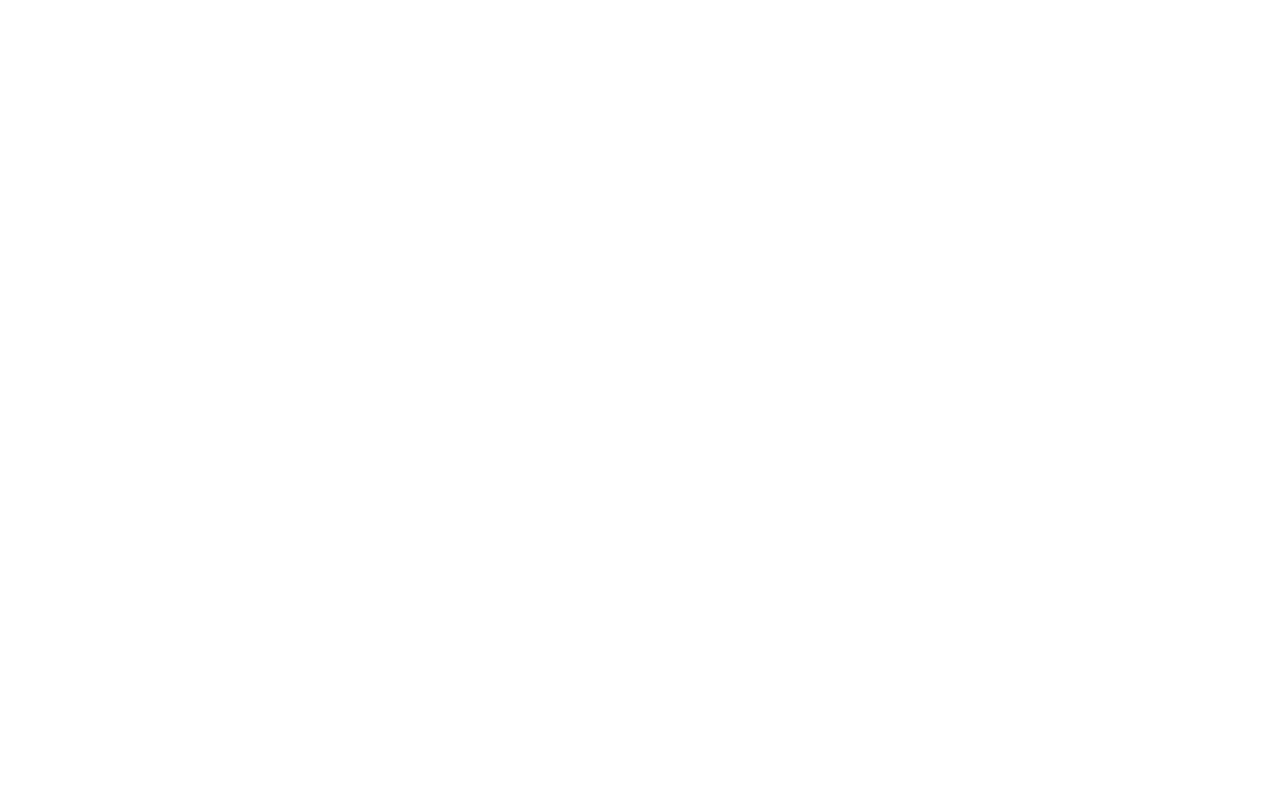
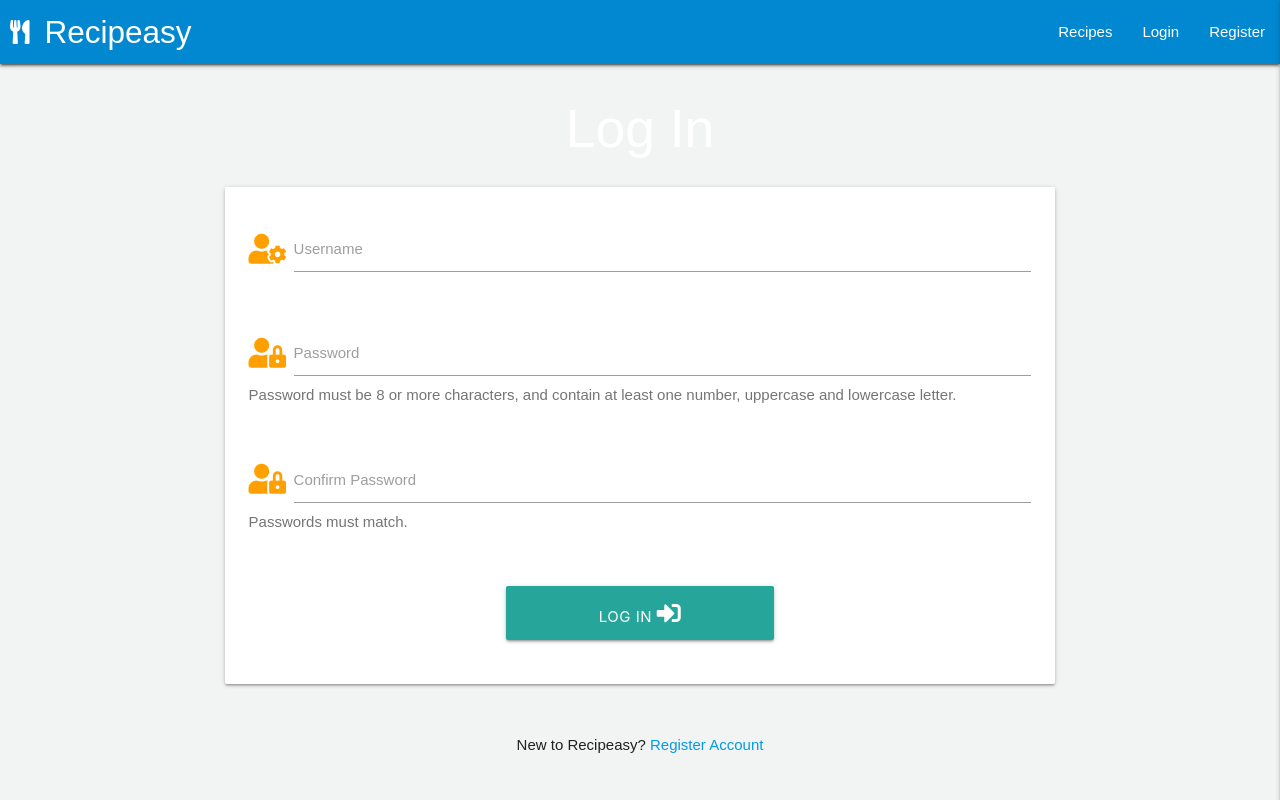
Before and after one commit to Damhanlk/recipeasy-ms3, a Flask app: page /login in a window 1280 px wide. Before the commit the page is empty. Run offline with Flask 2, Linux system fonts and the light colour scheme; some libraries are stand-ins or nearby versions.

Commit message:
Add login.html and link from existing pages

```diff
--- a/templates/base.html
+++ b/templates/base.html
@@ -21,12 +21,12 @@
 <header>
         <nav>
             <nav>
-                <div class="nav-wrapper text-shadow  grey darken-1">
+                <div class="nav-wrapper text-shadow  light-blue darken-2">
                     <a href="{{ url_for('home') }}"class="brand-logo">Recipeasy <i class="fas fa-utensils"></i></a>
                     <a href="#" data-target="mobile-demo" class="sidenav-trigger right"><i class="fas fa-bars"></i></a>
                     <ul class="right hide-on-med-and-down">
                         <li><a href="#">Recipes</a></li>
-                        <li><a href="#">Login</a></li>
+                        <li><a href="{{ url_for('login') }}">Login</a></li>
                         <li><a href="{{ url_for('register') }}">Register</a></li>
                     </ul>
                 </div>
@@ -35,7 +35,7 @@
                 <ul class="sidenav" id="mobile-demo">
                     <li><a href="{{ url_for('home') }}">Home</a></li>
                     <li><a href="#">Recipes</a></li>
-                    <li><a href="#">Login</a></li>
+                    <li><a href="{{ url_for('login') }}">Login</a></li>
                     <li><a href="{{ url_for('register') }}">Register</a></li>
                 </ul>
         </nav>
--- a/templates/login.html
+++ b/templates/login.html
@@ -0,0 +1,58 @@
+{% extends "base.html" %}
+{% block content %}
+
+    <h2 class="center-align white-text">Log In</h2>
+
+    <div class="row">
+        <form class="col s12 m8 offset-m2" method="POST" action="{{ url_for('login') }}">
+            <div class="card-panel">
+                <div class="row">
+                    <!-- Username input field -->
+                    <div class="input-field col s12">
+                        <i class="fas fa-user-cog prefix amber-text text-darken-2"></i>
+                        <input id="username" name="username" type="text" class="validate">
+                        <label for="username">Username</label>
+                    </div>
+                </div>
+                <!-- Password input field -->
+                <div class="row">
+                    <div class="input-field col s12">
+                      <i class="fas fa-user-lock prefix amber-text text-darken-2"></i>
+                      <input id="password" name="password" type="password" class="validate" minlength="8" maxlength="20"
+                        pattern="(?=.*\d)(?=.*[a-z])(?=.*[A-Z]).{8,}" required>
+                      <label for="password">Password</label>
+                      <span class="center-align grey-text text-darken-1">Password must be 8 or more characters, and contain at least one number, uppercase and lowercase letter.</span>
+                    </div>
+                  </div>
+                  <!-- Password confirmation field -->
+                  <div class="row">
+                    <div class="input-field col s12">
+                        <i class="fas fa-user-lock prefix amber-text text-darken-2"></i>
+                            <input id="password-confirm" name="password-confirm" type="password" minlength="8" maxlength="20"
+                                pattern="(?=.*\d)(?=.*[a-z])(?=.*[A-Z]).{8,}" required>
+                            <label for="password-confirm">Confirm Password</label>
+                            <span class="center-align grey-text text-darken-1">Passwords must match.</span>
+                            <span class="helper-text" data-success="Passwords Match" data-error="Passwords do not match"></span>
+                    </div>
+                </div>
+
+                    <!-- Log In Button -->
+                     <div class="row">
+                        <button type="submit" class="col s4 offset-s4 btn-large text-shadow register-button">
+                              Log In <i class="fas fa-sign-in-alt"></i>
+                        </button>
+                     </div>
+            </div>
+        </form>
+    </div>
+
+    <div class="row">
+        <div class="col s12">
+            <p class="center-align">
+                New to Recipeasy?
+                <a href="{{ url_for('register') }}">Register Account</a>
+            </p>
+        </div>
+    </div>
+
+{% endblock %}
```
Also changed, not shown: templates/register.html (+13 -6 lines).
